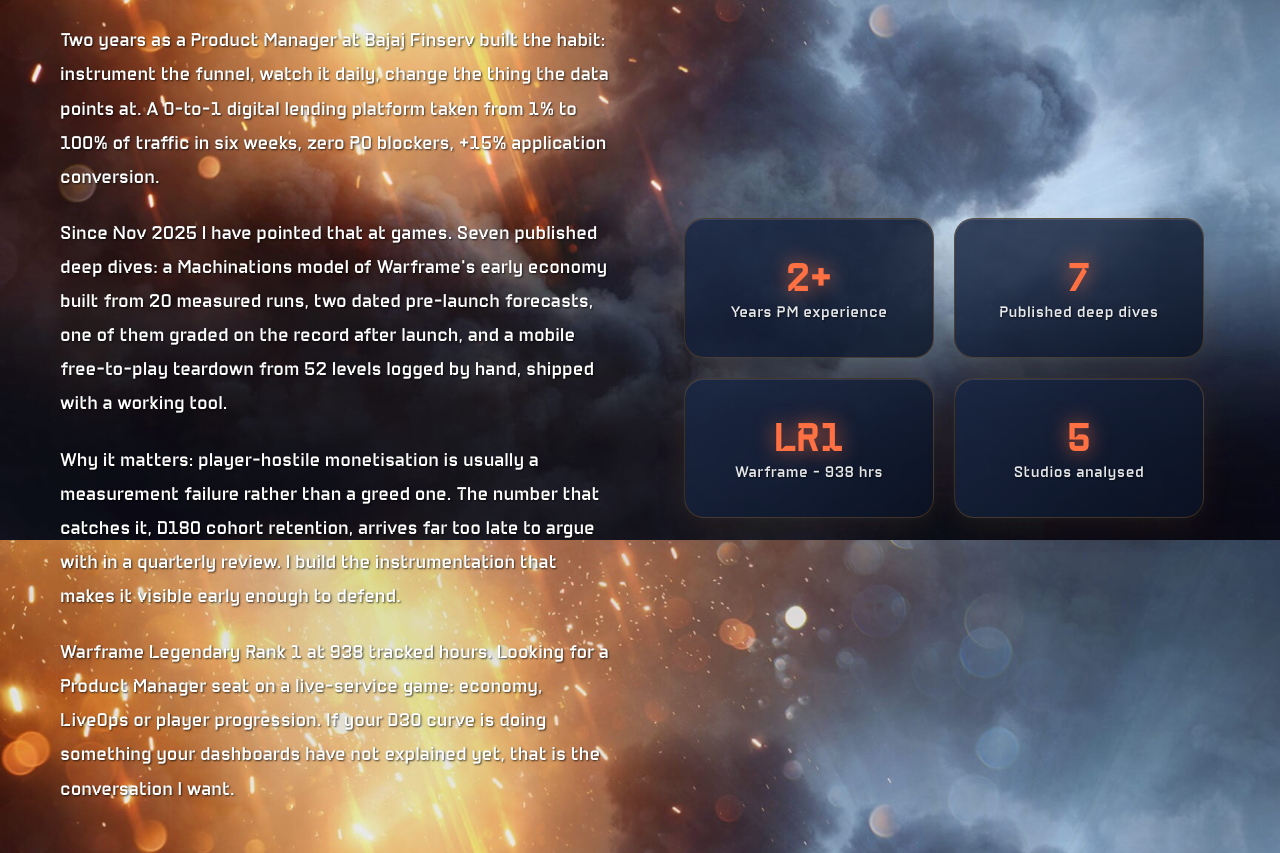
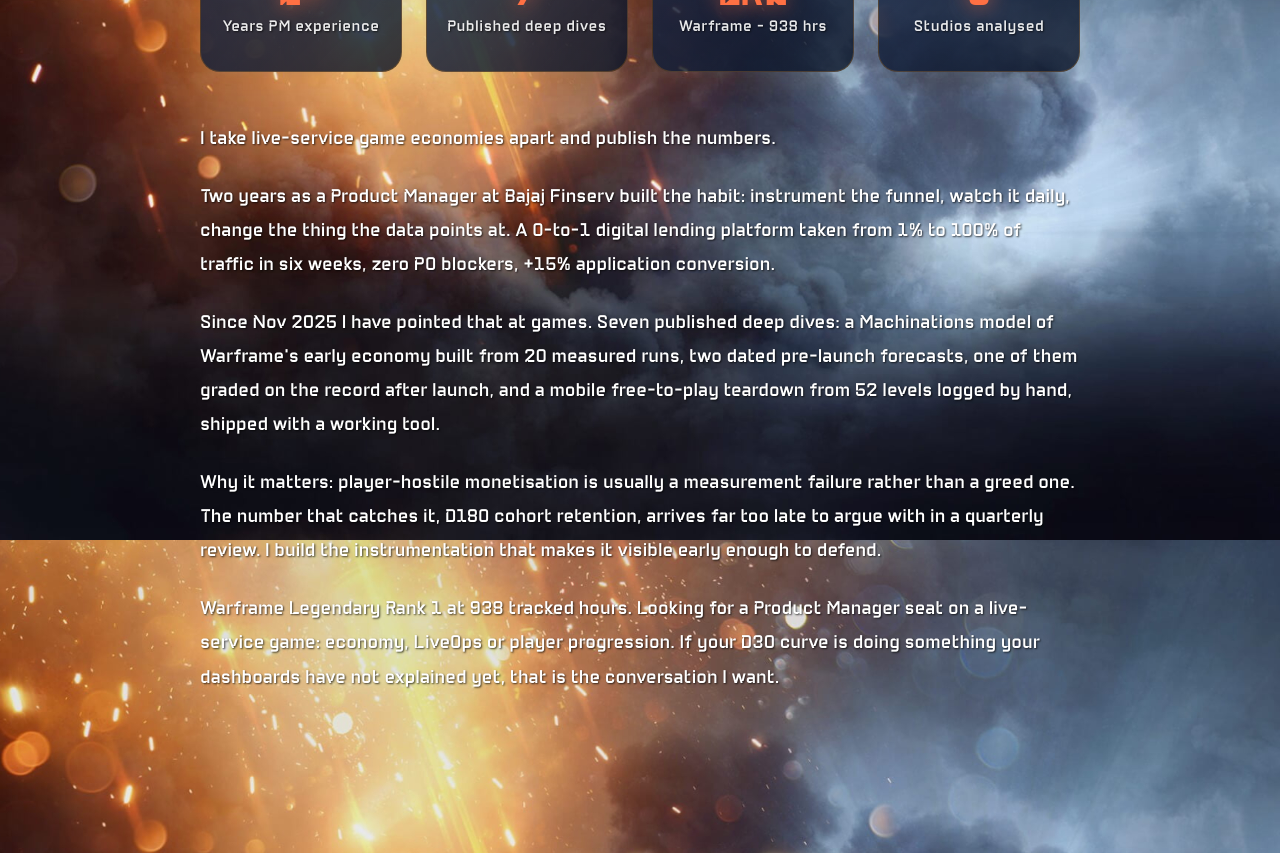
Before and after one commit to adwaith-mrv/adwaith-mrv.github.io, a React (Create React App) app: page / in a window 1280 px wide. Shown: the part 1060-1913 px from the top of the page. Built offline with nearby package versions, Linux system fonts and the light colour scheme; no server answers.

Commit message:
feat: position stat tiles above text with staggered reveal animations and text block below

```diff
--- a/src/App.css
+++ b/src/App.css
@@ -323,64 +323,49 @@ body::before {
     padding: 2rem 1.5rem;
 }
 
-/* About Section Split Layout (PC) */
-.about-layout {
+/* About Section: Stat Tiles above, Text Block below */
+.about-stats-row {
     display: grid;
-    grid-template-columns: 1fr 1fr;
-    gap: 3.5rem;
-    align-items: center;
-    margin-top: 2.5rem;
+    grid-template-columns: repeat(4, 1fr);
+    gap: 1.5rem;
+    width: 100%;
+    max-width: 1080px;
+    margin: 2.5rem auto 3rem auto;
 }
 
-.about-text {
-    font-family: 'BF Modernista', 'Futura', 'Avenir Next', sans-serif;
-    font-size: 1.15rem;
-    line-height: 1.85;
-    color: #FFFFFF;
-    font-weight: 400;
-    text-shadow: 1px 1px 2px rgba(0, 0, 0, 0.7);
-    text-align: left;
-    margin-top: 0;
-}
-
-.about-text p {
-    margin-bottom: 1.4rem;
-    text-align: left;
-}
-
-.about-text p:last-child {
-    margin-bottom: 0;
-}
-
-.about-stats-container {
-    display: flex;
-    justify-content: center;
-    align-items: center;
-    width: 100%;
-}
-
-.about-stats-grid {
-    display: grid;
-    grid-template-columns: repeat(2, 1fr);
-    gap: 1.25rem;
-    width: 100%;
-    max-width: 520px;
-}
-
-.about-stats-row {
-    display: flex;
-    gap: 2rem;
-    justify-content: center;
-    flex-wrap: wrap;
-    margin-bottom: 2.2rem;
-}
-
+/* Stat Cards & Staggered Reveal Animations */
 .stat-card {
     width: 100%;
     max-width: 100%;
     min-width: 0;
     height: 140px;
     box-sizing: border-box;
+}
+
+.stat-card.fade-in {
+    opacity: 0;
+    transform: translateY(28px) scale(0.96);
+    transition: opacity 0.75s cubic-bezier(0.22, 1, 0.36, 1),
+                transform 0.75s cubic-bezier(0.22, 1, 0.36, 1);
+    transition-delay: var(--stat-delay, 0.1s);
+}
+
+.stat-card.fade-in.visible {
+    opacity: 1;
+    transform: translateY(0) scale(1);
+}
+
+/* Staggered delay defaults */
+.stat-card.fade-in:nth-child(1) { transition-delay: 0.1s; }
+.stat-card.fade-in:nth-child(2) { transition-delay: 0.25s; }
+.stat-card.fade-in:nth-child(3) { transition-delay: 0.4s; }
+.stat-card.fade-in:nth-child(4) { transition-delay: 0.55s; }
+
+/* Immediate 3D hover responsiveness once visible */
+@media (hover: hover) and (pointer: fine) {
+    .stat-card.fade-in.visible:hover {
+        transition-delay: 0s !important;
+    }
 }
 
 .stat-card .comet-card-content {
@@ -411,6 +396,39 @@ body::before {
     text-shadow: 1px 1px 2px rgba(0, 0, 0, 0.7);
     text-align: center;
     line-height: 1.35;
+}
+
+/* About Text block placed below */
+.about-text {
+    max-width: 880px;
+    margin: 0 auto;
+    font-family: 'BF Modernista', 'Futura', 'Avenir Next', sans-serif;
+    font-size: 1.15rem;
+    line-height: 1.85;
+    color: #FFFFFF;
+    font-weight: 400;
+    text-shadow: 1px 1px 2px rgba(0, 0, 0, 0.7);
+    text-align: left;
+}
+
+.about-text.fade-in {
+    transition: opacity 0.9s cubic-bezier(0.22, 1, 0.36, 1),
+                transform 0.9s cubic-bezier(0.22, 1, 0.36, 1);
+    transition-delay: 0.65s;
+}
+
+.about-text.fade-in.visible {
+    opacity: 1;
+    transform: translateY(0);
+}
+
+.about-text p {
+    margin-bottom: 1.5rem;
+    text-align: left;
+}
+
+.about-text p:last-child {
+    margin-bottom: 0;
 }
 
 .timeline {
@@ -800,30 +818,16 @@ audio#bg-music {
     }
 }
 
-/* Tablet & Mobile Devices: Tiles shown first, followed by About Me text */
 @media (max-width: 1024px) {
-    .about-layout {
-        display: flex;
-        flex-direction: column;
-        gap: 2.2rem;
-        margin-top: 1.8rem;
-    }
-
-    .about-stats-container {
-        order: 1;
-        width: 100%;
+    .about-stats-row {
+        grid-template-columns: repeat(2, 1fr);
+        max-width: 540px;
+        margin: 2rem auto 2.5rem auto;
+        gap: 1.25rem;
     }
 
     .about-text {
-        order: 2;
-        text-align: left;
-        margin-top: 0;
-    }
-
-    .about-stats-grid {
-        max-width: 520px;
-        margin: 0 auto;
-        gap: 1.25rem;
+        max-width: 100%;
     }
 
     .stat-card {
@@ -843,16 +847,6 @@ audio#bg-music {
 
     .contact-form {
         padding: 2.8rem 2.2rem;
-    }
-
-    .about-stats-row {
-        justify-content: center;
-        gap: 1.2rem;
-    }
-
-    .stat-card {
-        flex: 1 1 40%;
-        max-width: 100%;
     }
 }
 
@@ -898,19 +892,13 @@ audio#bg-music {
 
 /* Mobile Devices: 2x2 Stats, Touch-Friendly Forms & Ergonomics */
 @media (max-width: 600px) {
-    .about-layout {
-        gap: 1.6rem;
-        margin-top: 1.2rem;
-    }
-
-    .about-stats-grid,
     .about-stats-row {
         display: grid;
         grid-template-columns: repeat(2, 1fr);
         gap: 0.85rem;
         width: 100%;
         max-width: 100%;
-        margin-bottom: 0;
+        margin: 1.5rem auto 2rem auto;
     }
 
     .stat-card {
--- a/src/pages/Home/Home.jsx
+++ b/src/pages/Home/Home.jsx
@@ -221,24 +221,22 @@ const Home = () => {
             <section id="about" className="section fade-in">
                 <div className="container">
                     <h2 className="fade-in">About Me</h2>
-                    <div className="about-layout fade-in">
-                        <div className="about-text">
-                            <p>I take live-service game economies apart and publish the numbers.</p>
-                            <p>Two years as a Product Manager at Bajaj Finserv built the habit: instrument the funnel, watch it daily, change the thing the data points at. A 0-to-1 digital lending platform taken from 1% to 100% of traffic in six weeks, zero P0 blockers, +15% application conversion.</p>
-                            <p>Since Nov 2025 I have pointed that at games. Seven published deep dives: a Machinations model of Warframe's early economy built from 20 measured runs, two dated pre-launch forecasts, one of them graded on the record after launch, and a mobile free-to-play teardown from 52 levels logged by hand, shipped with a working tool.</p>
-                            <p>Why it matters: player-hostile monetisation is usually a measurement failure rather than a greed one. The number that catches it, D180 cohort retention, arrives far too late to argue with in a quarterly review. I build the instrumentation that makes it visible early enough to defend.</p>
-                            <p>Warframe Legendary Rank 1 at 938 tracked hours. Looking for a Product Manager seat on a live-service game: economy, LiveOps or player progression. If your D30 curve is doing something your dashboards have not explained yet, that is the conversation I want.</p>
-                        </div>
 
-                        <div className="about-stats-container">
-                            <div className="about-stats-grid">
+                    {/* Stat tiles placed above the text with staggered reveal */}
+                    <div className="about-stats-row">
                         {[
                             { num: '2+', label: 'Years PM experience' },
                             { num: '7', label: 'Published deep dives' },
                             { num: 'LR1', label: 'Warframe - 938 hrs' },
                             { num: '5', label: 'Studios analysed' }
                         ].map((stat, i) => (
-                                    <div key={i} className="comet-card stat-card" onMouseMove={handleMouseMove} onMouseLeave={handleMouseLeave}>
+                            <div
+                                key={i}
+                                className="comet-card stat-card fade-in"
+                                style={{ '--stat-delay': `${0.1 + i * 0.15}s` }}
+                                onMouseMove={handleMouseMove}
+                                onMouseLeave={handleMouseLeave}
+                            >
                                 <div className="comet-card-content">
                                     <span className="stat-number">{stat.num}</span>
                                     <div className="stat-label">{stat.label}</div>
@@ -246,7 +244,14 @@ const Home = () => {
                             </div>
                         ))}
                     </div>
-                        </div>
+
+                    {/* Text block placed below */}
+                    <div className="about-text fade-in">
+                        <p>I take live-service game economies apart and publish the numbers.</p>
+                        <p>Two years as a Product Manager at Bajaj Finserv built the habit: instrument the funnel, watch it daily, change the thing the data points at. A 0-to-1 digital lending platform taken from 1% to 100% of traffic in six weeks, zero P0 blockers, +15% application conversion.</p>
+                        <p>Since Nov 2025 I have pointed that at games. Seven published deep dives: a Machinations model of Warframe's early economy built from 20 measured runs, two dated pre-launch forecasts, one of them graded on the record after launch, and a mobile free-to-play teardown from 52 levels logged by hand, shipped with a working tool.</p>
+                        <p>Why it matters: player-hostile monetisation is usually a measurement failure rather than a greed one. The number that catches it, D180 cohort retention, arrives far too late to argue with in a quarterly review. I build the instrumentation that makes it visible early enough to defend.</p>
+                        <p>Warframe Legendary Rank 1 at 938 tracked hours. Looking for a Product Manager seat on a live-service game: economy, LiveOps or player progression. If your D30 curve is doing something your dashboards have not explained yet, that is the conversation I want.</p>
                     </div>
                 </div>
             </section>
```
Lines whose indentation alone changed are shown as unchanged.
